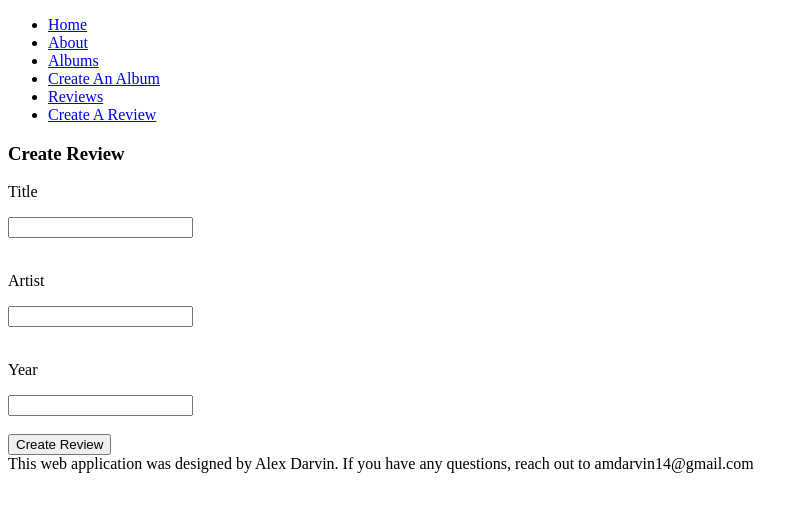
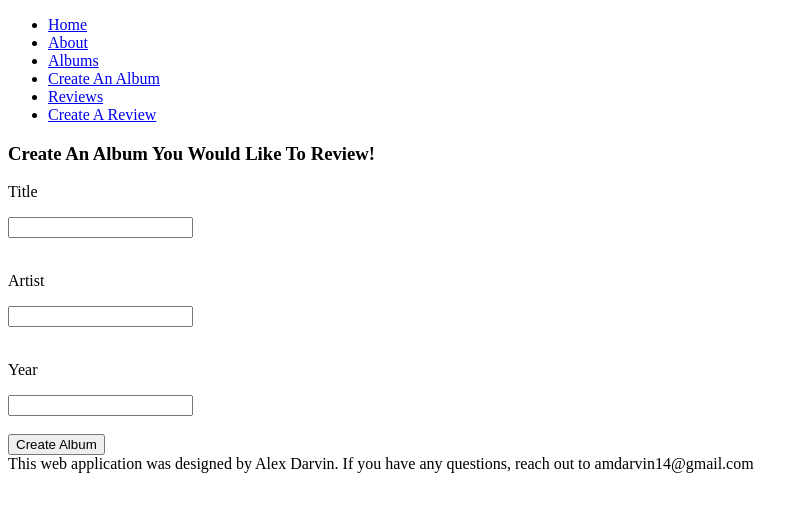
Before and after one commit to adarvin14/music-reviewer-client, a React (Create React App) app: page /albums/new in a window 1280 px wide. Shown: the top 512 px of the page, without its empty margins (0-809 px from the left). Built offline with nearby package versions, Linux system fonts and the light colour scheme.

Commit message:
additional formatting

```diff
--- a/src/components/AlbumForm.js
+++ b/src/components/AlbumForm.js
@@ -25,7 +25,7 @@ class Form extends Component {
         const { title, release_year, artist } = this.state;
         return (
             <div>
-                <h3>Create Review</h3>
+                <h3>Create An Album You Would Like To Review!</h3>
                 <form onSubmit={this.handleSubmit}>
                     <div>
                         <p><label htmlFor="title">Title</label></p>
@@ -42,7 +42,7 @@ class Form extends Component {
                         <input type="number" id="release_year" name="release_year" value={release_year} onChange={this.handleChange} />
                     </div>
                     <br />
-                    <input type="submit" value="Create Review" />
+                    <input type="submit" value="Create Album" />
                 </form>
             </div>
         )
--- a/src/components/Albums.js
+++ b/src/components/Albums.js
@@ -15,6 +15,7 @@ class Albums extends Component {
         return (
             <div>
                 { albums}
+                ____________________________________________
             </div>
         )
     }
```
Also changed, not shown: 1 other file (tests, documents, lock files or other folders).
